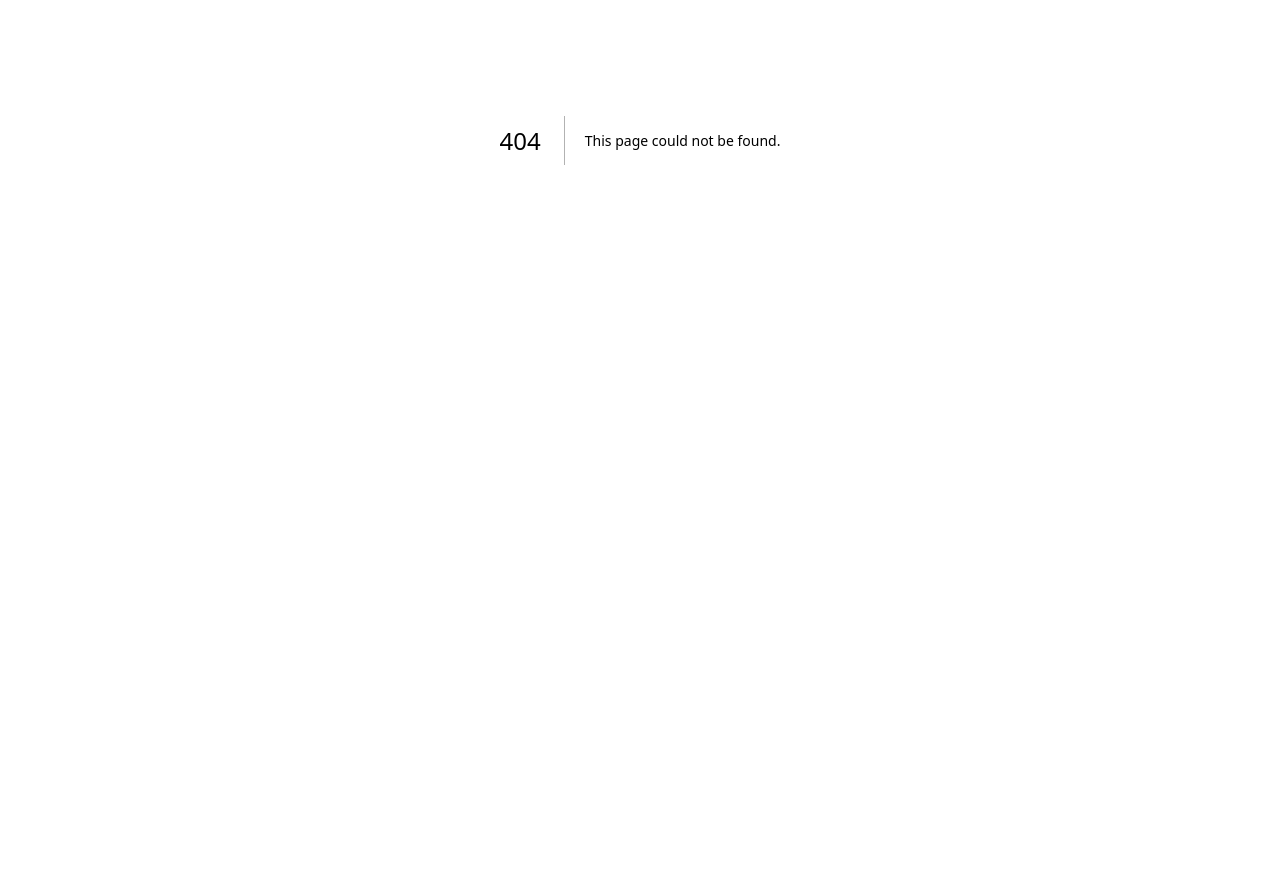
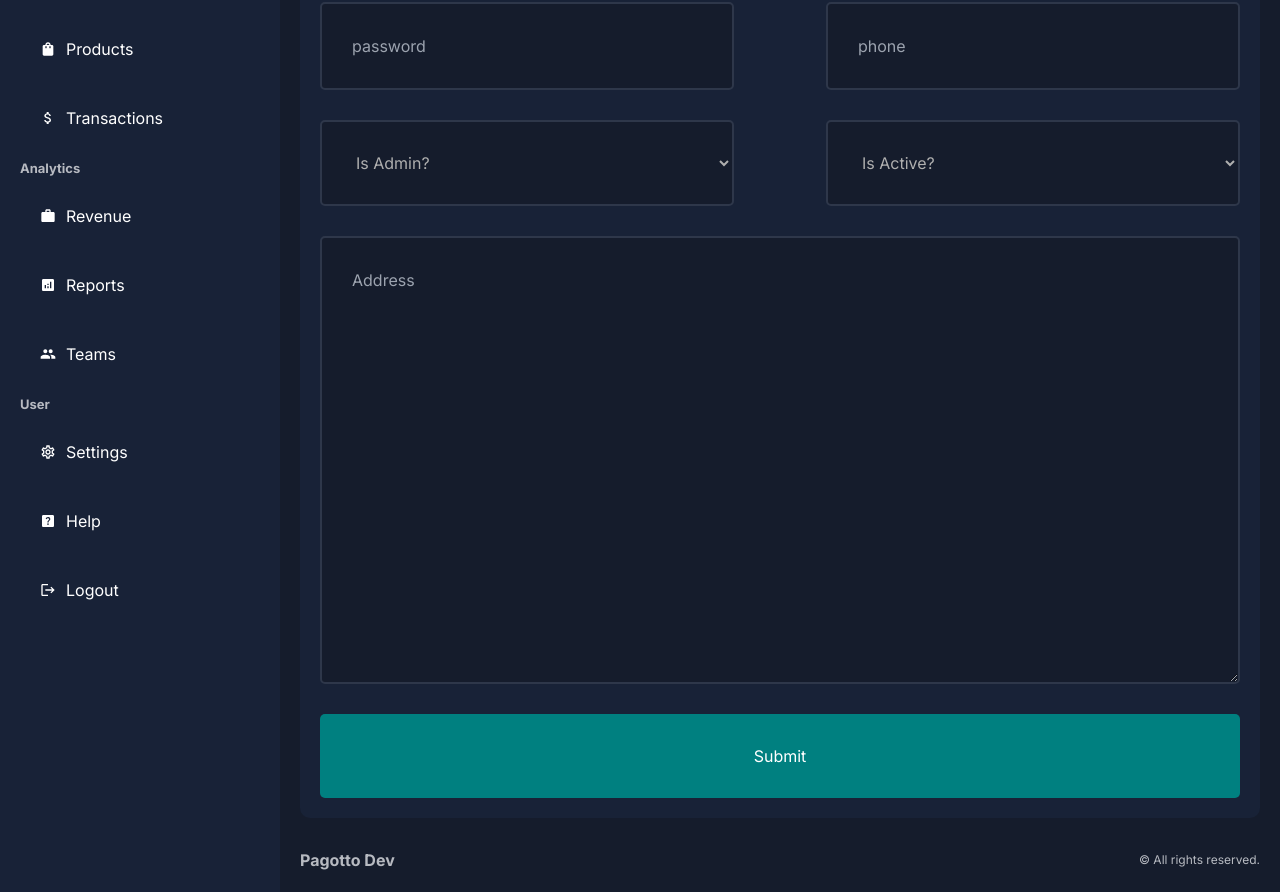
Before and after one commit to pagott0/Dashboard-NextJS, a Next.js app: page /dashboard/users/add in a window 1280 px wide. Before the commit this address had no page. Shown: the part 260-1152 px from the top of the page. Before the commit the page ends 800 px from the top, so only its background shows below. Built offline with nearby package versions, Linux system fonts and the light colour scheme.

Commit message:
add user page

```diff
--- /dev/null
+++ b/app/dashboard/users/add/page.tsx
@@ -0,0 +1,28 @@
+import styles from "@/app/ui/dashboard/users/addUser/addUser.module.css"
+
+const AddUserPage = () => {
+    return (
+        <div className={styles.container}>
+            <form action="" className={styles.form}>
+                <input type="text" placeholder='username' name='username' required></input>
+                <input type="email" placeholder='email' name='email' required></input>
+                <input type="password" placeholder='password' name='password' required></input>
+                <input type="phone" placeholder='phone' name='phone' ></input>
+                <select name='isAdmin' id="isAdmin">
+                    <option value={false} selected>Is Admin?</option>
+                    <option value={true}>Yes</option>
+                    <option value={false}>No</option>
+                </select>
+                <select name='isActive' id="isActive">
+                    <option value={true} selected>Is Active?</option>
+                    <option value={true}>Yes</option>
+                    <option value={false}>No</option>
+                </select>
+                <textarea name="address" id="address" rows={16} placeholder="Address"></textarea>
+                <button type="submit">Submit</button>
+            </form>
+        </div>
+    )
+}
+
+export default AddUserPage;
--- a/app/dashboard/users/page.tsx
+++ b/app/dashboard/users/page.tsx
@@ -9,7 +9,7 @@
         <div className={styles.container}>
             <div className={styles.top}>
                 <Search placeholder="Search for a user"/>
-                <Link href="dashboard/users/add">
+                <Link href="users/add">
                     <button className={styles.addButton}>Add New</button>
                 </Link>
             </div>
--- /dev/null
+++ b/app/ui/dashboard/users/addUser/addUser.module.css
@@ -0,0 +1,43 @@
+.container {
+    background-color: var(--bgSoft);
+    padding: 20px;
+    border-radius: 10px;
+    margin-top: 20px;
+}
+
+.form {
+    display: flex;
+    flex-wrap: wrap;
+    justify-content: space-between;
+}
+
+.form input, .form textarea, .form select {
+    padding: 30px;
+    background-color: var(--bg);
+    color: var(--text);
+    border-radius: 5px;
+    margin-bottom: 30px;
+    border: 2px solid #2e374a;
+}
+
+.form input, .form select {
+    width: 45%;
+}
+
+.form textarea {
+    width: 100%;
+}
+
+.form button {
+    width: 100%;
+    padding: 30px;
+    background-color: teal;
+    color: var(--text);
+    border: none;
+    border-radius: 5px;
+    cursor: pointer;
+}
+
+.form select {
+    color:#afafaf
+}
```
